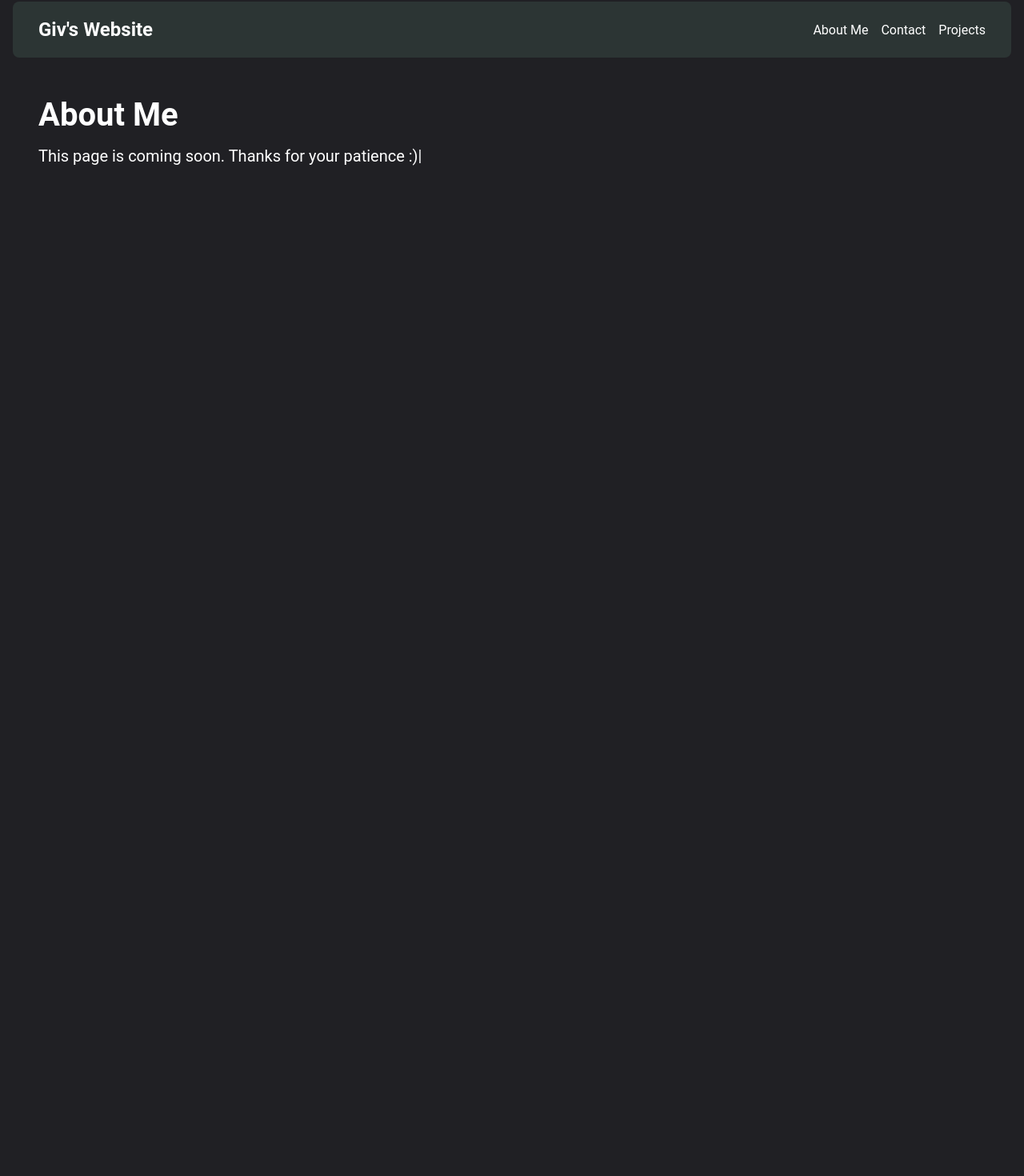
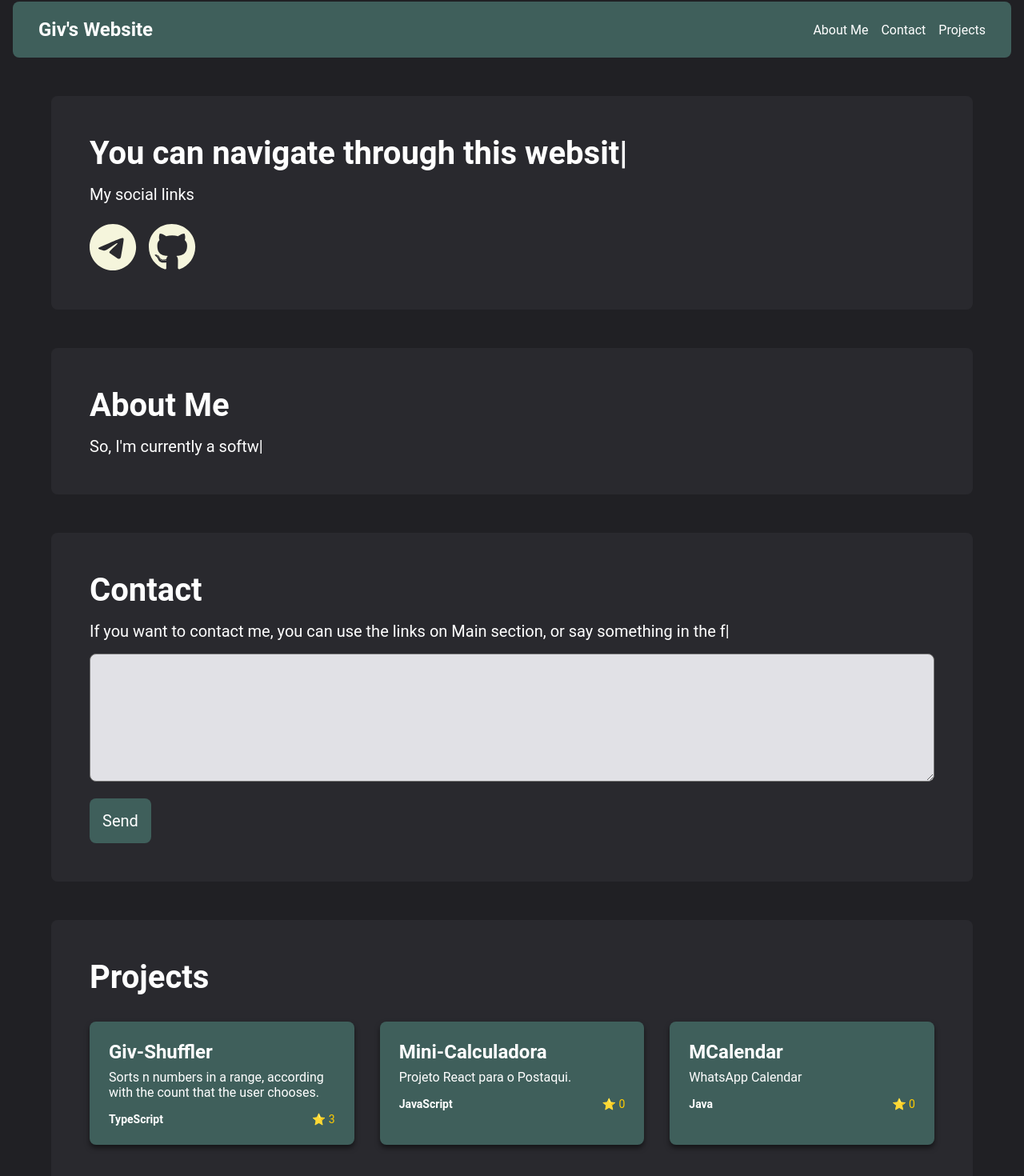
Before and after one commit to GiovaniFZ/my-website, a React (Vite) app: page /about in a window 1280 px wide. Shown: the part 14-1484 px from the top of the page at 80% size. Before the commit the page ends 800 px from the top, so only its background shows below. Built offline with nearby package versions, Linux system fonts and the light colour scheme.

Commit message:
style: Create MainContainer for all sections and change some other styles

```diff
--- a/src/App.tsx
+++ b/src/App.tsx
@@ -1,5 +1,4 @@
 import { ThemeProvider } from 'styled-components';
-import { BrowserRouter as Router, Route, Routes } from 'react-router-dom';
 import Header from './components/Header';
 import { defaultTheme } from './styles/themes/default';
 import { GlobalStyle } from './styles/global';
@@ -12,17 +11,11 @@ function App() {
   return (
     <ThemeProvider theme={defaultTheme}>
       <GlobalStyle />
-      <Router>
         <Header />
-        <div className="mc">
-          <Routes>
-            <Route path="/" element={<Home />} />
-            <Route path="/about" element={<About />} />
-            <Route path="/contact" element={<Contact />} />
-            <Route path="/projects" element={<Projects />} />
-          </Routes>
-        </div>
-      </Router>
+          <Home />
+          <About />
+          <Contact />
+          <Projects />
     </ThemeProvider>
   );
 }
--- a/src/components/Header/styles.ts
+++ b/src/components/Header/styles.ts
@@ -31,7 +31,7 @@ export const HeaderContainer = styled.div`
   border-radius: 8px;
   width: 100%;
   height: 70px;
-  background-color: ${props => props.theme["green-500"]};
+  background-color: ${props => props.theme["green-400"]};
   color: ${props => props.theme.white};
 
   nav {
--- /dev/null
+++ b/src/components/MainContent/styles.ts
@@ -0,0 +1,8 @@
+import styled from "styled-components";
+
+export const MainContainer = styled.div`
+    padding: 3rem;
+    margin: 3rem;
+    background-color: ${props => props.theme["gray-700"]};
+    border-radius: 8px;
+`
--- a/src/pages/about/index.tsx
+++ b/src/pages/about/index.tsx
@@ -1,16 +1,17 @@
 import { useEffect, useRef } from 'react';
 import Typed from 'typed.js';
 import { Paragraph } from './styles';
+import { MainContainer } from '../../components/MainContent/styles';
 
 export default function About() {
   const typedElement = useRef(null);
 
   useEffect(() => {
     const typed = new Typed(typedElement.current, {
-      strings: ["This page is coming soon. Thanks for your patience :)"],
+      strings: ["Hi, I'm Giv, lemme tell you about me!", "So, I'm currently a software engineering student", "I'm also interning on a nice company located in Minas Gerais in Brazil", "And that's it!"],
       typeSpeed: 50,
       backSpeed: 25,
-      loop: false,
+      loop: true,
     });
 
     return () => {
@@ -19,11 +20,11 @@ export default function About() {
   }, []);
 
   return (
-    <div>
+    <MainContainer>
       <h1>About Me</h1>
       <Paragraph>
         <span ref={typedElement} />
       </Paragraph>
-    </div>
+    </MainContainer>
   );
 }
--- a/src/pages/contact/index.tsx
+++ b/src/pages/contact/index.tsx
@@ -1,13 +1,14 @@
 import { useEffect, useRef } from 'react';
 import Typed from 'typed.js';
-import { Paragraph } from './styles';
+import { Button, Paragraph, TextArea } from './styles';
+import { MainContainer } from '../../components/MainContent/styles';
 
 export default function Contact() {
   const typedElement = useRef(null);
 
   useEffect(() => {
     const typed = new Typed(typedElement.current, {
-      strings: ["This page is coming soon. Thanks for your patience :)"],
+      strings: ["If you want to contact me, you can use the links on Main section, or say something in the field below!"],
       typeSpeed: 50,
       backSpeed: 25,
       loop: false,
@@ -19,11 +20,13 @@ export default function Contact() {
   }, []);
 
   return (
-    <div>
+    <MainContainer>
       <h1>Contact</h1>
       <Paragraph>
         <span ref={typedElement} />
       </Paragraph>
-    </div>
+      <TextArea />
+      <Button>Send</Button>
+    </MainContainer>
   );
 }
--- a/src/pages/contact/styles.ts
+++ b/src/pages/contact/styles.ts
@@ -4,3 +4,25 @@ export const Paragraph = styled.p`
   padding-top: 1rem;
   font-size: 1.25rem;
 `;
+
+export const TextArea = styled.textarea`
+  height: 10rem;
+  margin-top: 1rem;
+  width: 100%;
+  padding: 1rem;
+  border-radius: 8px;
+  background: ${props => props.theme["gray-100"]};
+`
+
+export const Button = styled.button`
+all: unset;
+display: block;
+margin-top: 1rem;
+padding: 1rem;
+border-radius: 8px;
+cursor: pointer;
+background-color: ${props => props.theme["green-400"]};
+&:hover{
+  background-color: ${props => props.theme["green-300"]};
+}
+`
--- a/src/pages/home/index.tsx
+++ b/src/pages/home/index.tsx
@@ -3,16 +3,17 @@ import { useEffect, useRef } from 'react';
 import { FontAwesomeIcon } from '@fortawesome/react-fontawesome';
 import { faTelegram, faGithub } from '@fortawesome/free-brands-svg-icons';
 import { IconContainer, IconLink, HomeLabel } from './styles';
+import { MainContainer } from '../../components/MainContent/styles';
 
 export default function Home() {
   const typedElement = useRef(null);
 
   useEffect(() => {
     const typed = new Typed(typedElement.current, {
-      strings: ["Hi, I'm Giv! Welcome to my website~", "I hope you enjoy checking out my projects!", "Giv-Fnz"],
+      strings: ["Hi, I'm Giv! Welcome to my website!", "You can navigate through this website by checking out the sections!"],
       typeSpeed: 30,
       backSpeed: 50,
-      loop: false,
+      loop: true,
     });
 
     return () => {
@@ -21,12 +22,12 @@ export default function Home() {
   }, []);
 
   return (
-    <div>
+    <MainContainer>
       <h1>
         <span ref={typedElement} />
       </h1>
       <HomeLabel>
-        Check out some of my social links!
+        My social links
       </HomeLabel>
       <IconContainer>
         <IconLink href="https://t.me/@givfnz2" target="_blank" rel="noopener noreferrer">
@@ -36,6 +37,6 @@ export default function Home() {
           <FontAwesomeIcon icon={faGithub} size="3x" />
         </IconLink>
       </IconContainer>
-    </div>
+    </MainContainer>
   );
 }
--- a/src/pages/projects/index.tsx
+++ b/src/pages/projects/index.tsx
@@ -1,6 +1,5 @@
 import { useEffect, useState } from 'react';
 import {
-  Container,
   Title,
   ProjectGrid,
   ProjectCard,
@@ -10,6 +9,7 @@ import {
   ProjectLanguage,
   ProjectStars,
 } from './styles';
+import { MainContainer } from '../../components/MainContent/styles';
 
 interface Repo {
   name: string;
@@ -33,7 +33,7 @@ export default function Projects() {
   }, []);
 
   return (
-    <Container>
+    <MainContainer>
       <Title>Projects</Title>
       <ProjectGrid>
         {projects.map((project) => (
@@ -47,6 +47,6 @@ export default function Projects() {
           </ProjectCard>
         ))}
       </ProjectGrid>
-    </Container>
+    </MainContainer>
   );
 }
--- a/src/pages/projects/styles.ts
+++ b/src/pages/projects/styles.ts
@@ -1,11 +1,4 @@
 import styled from 'styled-components';
-
-export const Container = styled.div`
-  padding: 2rem;
-  background-color: ${props => props.theme.background};
-  color: ${props => props.theme.text};
-  width: 100%; /* Ensure the container takes up the full width */
-`;
 
 export const Title = styled.h1`
   font-size: 2.5rem;
@@ -20,7 +13,7 @@ export const ProjectGrid = styled.div`
 `;
 
 export const ProjectCard = styled.a`
-  background: ${props => props.theme.cardBackground};
+  background: ${props => props.theme["green-400"]};
   padding: 1.5rem;
   border-radius: 8px;
   text-decoration: none;
--- a/src/styles/global.ts
+++ b/src/styles/global.ts
@@ -54,6 +54,5 @@ p {
 .mc{
   display: flex;
   padding: 2rem;
-  padding-top: 3rem;
 }
 `
--- a/src/styles/themes/default.ts
+++ b/src/styles/themes/default.ts
@@ -1,7 +1,6 @@
 export const defaultTheme = {
   white: '#FFF',
   black: '#000',
-  cardBackground: '#2C3534',
   cardText: '#ffffff',
   cardShadow: 'rgba(0, 0, 0, 0.5)',
   highlight: '#ffcc00',
```
Also changed, not shown: 1 other file (tests, documents, lock files or other folders).
